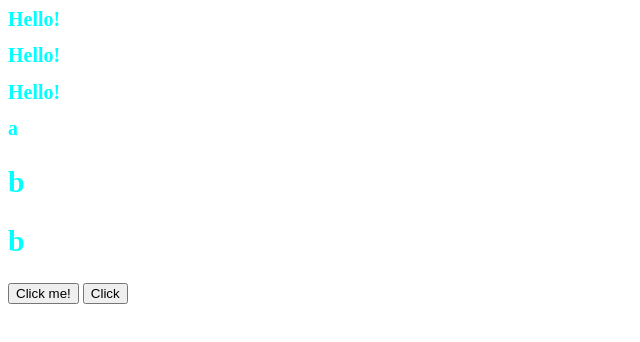
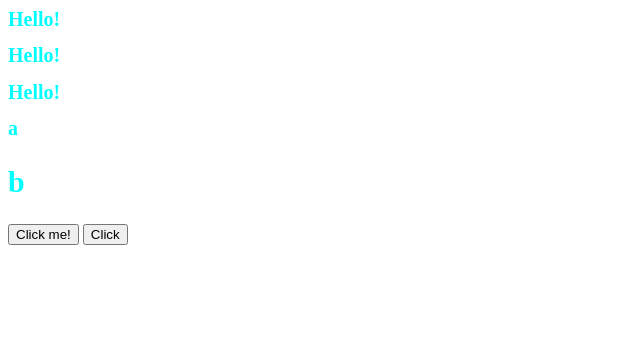
Before and after one commit to proxima-j/week_2_in_class, a plain HTML site: page index.html in a window 1280 px wide. Shown: the whole page, without its empty margins (0-640 px from the left). Drawn offline with Linux system fonts and the light colour scheme.

Commit message:
testing again

```diff
--- a/index.html
+++ b/index.html
@@ -24,7 +24,6 @@
             <!-- group things together -->
             <h1>a</h1>
             <h2>b</h2>
-            <h2>b</h2>
         </div>
         <button class="myButton">Click me!</button>
         <!-- everything in here is a javascript(the inline event listener) -->
```
